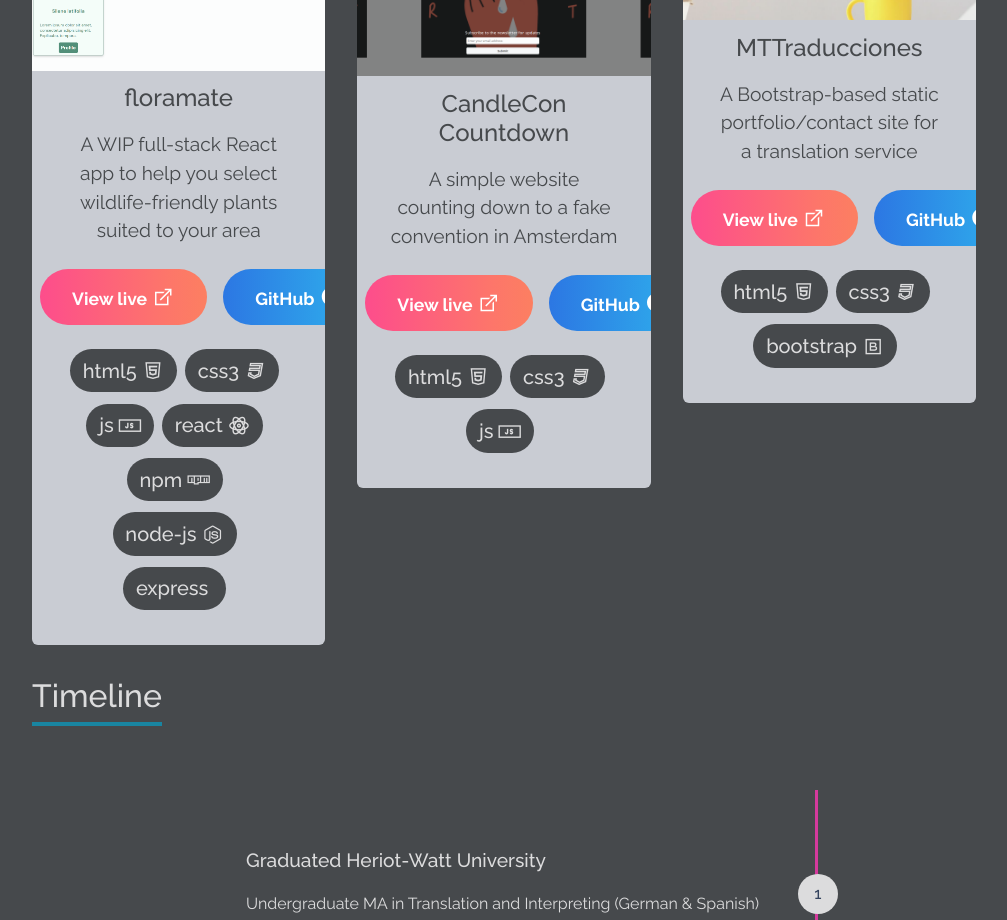
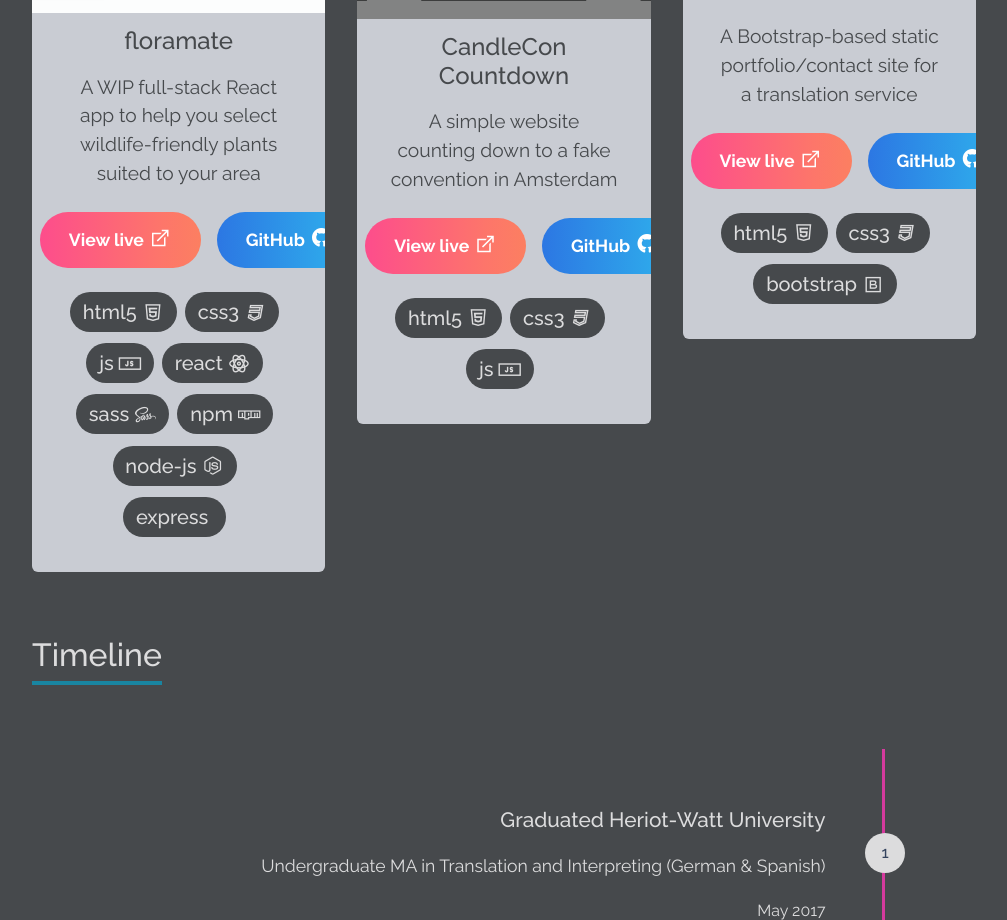
Before and after one commit to ScotDev/Personal-site, a React (Create React App) app: page / in a window 1280 px wide. Shown: the part 1880-2800 px from the top of the page, without its empty margins (136-1143 px from the left). Built offline with nearby package versions, Linux system fonts and the light colour scheme.

Commit message:
Improved timeline

```diff
--- a/public/scss/_portfolio.scss
+++ b/public/scss/_portfolio.scss
@@ -12,7 +12,7 @@ $snow-gradient: linear-gradient(-20deg, #e9defa 0%, #fbfcdb 100%);
   gap: 2rem;
   grid-template-columns: 1fr 1fr 1fr;
   padding: 0 5rem;
-  margin: 0 0 2rem 0;
+  margin: 0 0 4rem 0;
 
   .portfolio-item {
     .card {
@@ -71,6 +71,13 @@ $snow-gradient: linear-gradient(-20deg, #e9defa 0%, #fbfcdb 100%);
         }
       }
 
+      .btn:hover,
+      .btn:focus {
+        box-shadow: 1px 1px 10px $primary-bg;
+        -moz-box-shadow: 1px 1px 10px $primary-bg;
+        -webkit-box-shadow: 1px 1px 10px $primary-bg;
+      }
+
       .card-tags {
         display: flex;
         justify-content: center;
@@ -90,7 +97,7 @@ $snow-gradient: linear-gradient(-20deg, #e9defa 0%, #fbfcdb 100%);
           outline: none;
           border-radius: 30px;
           vertical-align: middle;
-          padding: 0.6rem 0.8rem;
+          padding: 0.5rem 0.8rem;
           // max-width: 20%;
           min-width: fit-content;
           text-align: center;
--- a/public/scss/_showcase.scss
+++ b/public/scss/_showcase.scss
@@ -11,7 +11,7 @@ $primary-gradient: #fd4d8c
   grid-template-columns: 1fr 3fr;
   grid-auto-rows: minmax(250px, 500px);
   padding: 2rem 1rem;
-  margin: 0 0 15rem 0;
+  margin: 0 0 12rem 0;
 
   .showcase-item {
     color: $light-text;
--- a/public/scss/_timeline.scss
+++ b/public/scss/_timeline.scss
@@ -13,6 +13,7 @@ $secondary-gradient: #2c77e3 linear-gradient(90deg, #2c77e3 0, #2fb6ed);
   display: flex;
   flex-direction: column;
   align-items: center;
+  margin: 0 0 4rem 0;
   .timeline-list {
     list-style-type: none;
 
@@ -30,6 +31,7 @@ $secondary-gradient: #2c77e3 linear-gradient(90deg, #2c77e3 0, #2fb6ed);
     li:nth-child(odd) {
       border-right: 3px solid;
       padding-left: 0;
+      text-align: right;
 
       &:before {
         left: 100.5%;
@@ -78,21 +80,29 @@ $secondary-gradient: #2c77e3 linear-gradient(90deg, #2c77e3 0, #2fb6ed);
 
       .timeline-title {
         font-weight: 500;
-        font-size: 1.2rem;
+        font-size: 1.3rem;
         padding: 0 1rem;
       }
       .timeline-text {
-        font-size: 1rem;
+        font-size: 1.1rem;
         padding: 0 1rem;
       }
       .timeline-date {
-        font-size: 0.9rem;
+        font-size: 1rem;
         padding: 0 1rem;
+        margin: 0 0 1.5rem 0;
+      }
+      .btn {
+        padding: 0.7rem 1.5rem;
       }
       .timeline-link {
-        font-size: 0.9rem;
-        margin: 0 1rem;
-        color: $light-text;
+        font-size: 1rem;
+        color: #fff;
+        vertical-align: middle;
+        i {
+          font-size: 1.3rem;
+          vertical-align: middle;
+        }
       }
     }
   }
--- a/public/scss/styles.scss
+++ b/public/scss/styles.scss
@@ -62,7 +62,8 @@ body {
   margin: 0 0.5rem;
   vertical-align: middle;
   font-size: 1.1rem;
-  padding: 1rem 2rem;
+  padding: 0.9rem 1.8rem;
+  line-height: 1.5;
   max-width: 20%;
   min-width: fit-content;
   text-align: center;
--- a/src/App.js
+++ b/src/App.js
@@ -16,7 +16,7 @@ function App() {
           <Showcase></Showcase>
           <div id="portfolio" className="section-heading">Projects</div>
           <Portfolio></Portfolio>
-          <div id="Timeline" className="section-heading">Timeline</div>
+          <div id="timeline" className="section-heading">Timeline</div>
           <Timeline></Timeline>
           <div id="contact" className="section-heading">Contact</div>
           <Contact></Contact>
--- a/src/components/layout/Navbar.js
+++ b/src/components/layout/Navbar.js
@@ -8,7 +8,7 @@ export default function Navbar() {
             <div className="nav-title"><a href="#showcase" alt="Home">ScotDev</a></div>
             <ul className="nav-links">
                 <li><a href="#portfolio">Projects</a></li>
-                <li><a href="#about">About me</a></li>
+                <li><a href="#timeline">About me</a></li>
                 <li><a href="https://github.com/ScotDev" target="_blank" rel="noopener noreferrer">GitHub <i class="lab la-github"></i></a></li>
                 <li><a href="mailto:callum.git@outlook.com" target="_blank" rel="noopener noreferrer"><i className="las la-envelope"></i></a></li>
                 <li><a href="#contact">Contact</a></li>
--- a/src/components/layout/Showcase.js
+++ b/src/components/layout/Showcase.js
@@ -9,7 +9,7 @@ export default function Showcase() {
                 <aside className="profile">
                     <img src={profileImg} alt="Profile"></img>
                     <p>
-                        Lorem ipsum dolor sit amet, consectetur adipiscing elit, sed do eiusmod tempor incididunt ut labore et dolore magna aliqua. Ut enim ad minim veniam, quis nostrud exercitation ullamco laboris nisi ut aliquip ex ea commodo consequat.
+                        Lorem ipsum dolor sit amet, consectetur adipiscing elit, sed do eiusmod tempor incididunt ut labore et dolore magna aliqua. Ut enim ad minim veniam quis nostrud exercitation.
             </p>
                 </aside>
             </div>
--- a/src/site_data.json
+++ b/src/site_data.json
@@ -7,7 +7,7 @@
     "url": "https://www.brcodify.com/",
     "link_alias": "brcodify.com",
     "github_link": "https://github.com/ScotDev/BRCODIFY-REACT",
-    "tech": ["html5", "css3", "js", "react", "npm"]
+    "tech": ["html5", "css3", "js", "react", "sass", "npm"]
   },
   {
     "id": "2",
@@ -17,7 +17,7 @@
     "url": "https://best-used-cars.now.sh/",
     "link_alias": "best-used-cars.now.sh",
     "github_link": "https://github.com/ScotDev/best-used-cars",
-    "tech": ["html5", "css3", "react"]
+    "tech": ["html5", "css3", "react", "sass"]
   },
   {
     "id": "3",
@@ -27,7 +27,7 @@
     "url": "https://www.theweather.xyz/",
     "link_alias": "theweather.xyz",
     "github_link": "https://github.com/ScotDev/simple-react-weather",
-    "tech": ["html5", "css3", "js", "react", "npm"]
+    "tech": ["html5", "css3", "js", "react", "sass", "npm"]
   },
   {
     "id": "4",
@@ -37,7 +37,16 @@
     "url": "https://www.floramate.cc/",
     "link_alias": "floramate.cc",
     "github_link": "https://github.com/ScotDev/app.floramate",
-    "tech": ["html5", "css3", "js", "react", "npm", "node-js", "express"]
+    "tech": [
+      "html5",
+      "css3",
+      "js",
+      "react",
+      "sass",
+      "npm",
+      "node-js",
+      "express"
+    ]
   },
   {
     "id": "5",
--- a/src/timeline_data.json
+++ b/src/timeline_data.json
@@ -3,38 +3,106 @@
     "id": "1",
     "title": "Graduated Heriot-Watt University",
     "text": "Undergraduate MA in Translation and Interpreting (German & Spanish)",
-    "date": "May 2017",
-    "url": "",
-    "link_alias": ""
+    "date": "May 2017"
   },
   {
     "id": "2",
     "title": "Moved to Barcelona",
     "text": "Internship at translation agency",
-    "date": "Aug 2018"
+    "date": "Aug 2017"
   },
   {
     "id": "3",
-    "title": "Became freelancer",
-    "text": "Started gathering clients as a freelance translator and proofreader",
-    "date": "Oct 2018",
-    "url": "",
-    "link_alias": ""
+    "title": "Became a freelance translator",
+    "text": "Started gathering clients and moved back to Edinburgh",
+    "date": "Late 2017"
   },
   {
     "id": "4",
-    "title": "Began learning basic web development",
-    "text": "freeCodeCamp and Udemy courses",
-    "date": "May 2019",
-    "url": "",
-    "link_alias": ""
+    "title": "Started at Vegware",
+    "text": "Customer Service Advisor specialising in European clients",
+    "date": "July 2018"
   },
   {
     "id": "5",
-    "title": "Launched first website",
-    "text": "A redesigned business site",
-    "date": "Jan 2019",
-    "url": "https://www.mttraducciones.com/",
-    "link_alias": "MTTraducciones"
+    "title": "Completed Udemy Course",
+    "text": "Automate the Boring Stuff with Python",
+    "date": "Sep 2018"
+  },
+  {
+    "id": "6",
+    "title": "Completed Udemy Course",
+    "text": "Python Django Dev to Deployment",
+    "date": "Sep 2018"
+  },
+  {
+    "id": "7",
+    "title": "Completed Udemy Course",
+    "text": "Bootstrap 4 From Scratch with 5 Projects",
+    "date": "Sep 2019"
+  },
+  {
+    "id": "8",
+    "title": "Completed Udemy Course",
+    "text": "The Web Developer Bootcamp",
+    "date": "Dec 2019"
+  },
+  {
+    "id": "9",
+    "title": "Launched first public website",
+    "text": "A redesigned business site for a friend's translation service using Bootstrap",
+    "date": "Nov 2019",
+    "url": "https://www.mttraducciones.com/"
+  },
+  {
+    "id": "10",
+    "title": "Completed Udemy Course",
+    "text": "Node.js, Express & Mongo DB Dev to Deployment",
+    "date": "Nov 2019"
+  },
+  {
+    "id": "11",
+    "title": "Moved to Vegware IT department",
+    "text": "New position as IT Support Assistant",
+    "date": "Jan 2020"
+  },
+  {
+    "id": "12",
+    "title": "Built BRCODIFY",
+    "text": "Originally using vanilla JS, rebuilt using React",
+    "date": "March 2020"
+  },
+  {
+    "id": "13",
+    "title": "Completed Udemy Course",
+    "text": "Node.js API Masterclass With Express and MongoDB",
+    "date": "May 2020"
+  },
+  {
+    "id": "14",
+    "title": "Started learning React",
+    "text": "Launched flormate.cc as a full stack learning project with Node.js and Express.js",
+    "date": "May 2020",
+    "url": "https://www.floramate.cc/"
+  },
+  {
+    "id": "15",
+    "title": "Launched theweather.xyz",
+    "text": "Learned about class-based state and API consumption in React",
+    "date": "May 2020",
+    "url": "https://www.theweather.xyz/"
+  },
+  {
+    "id": "16",
+    "title": "Built Best Used Cars",
+    "text": "Improved frontend skills, specifically CSS grid and flexbox",
+    "date": "June 2020",
+    "url": "https://best-used-cars.now.sh/"
+  },
+  {
+    "id": "78",
+    "title": "Created this website",
+    "text": "Practicing React, CSS and Sass",
+    "date": "June 2020"
   }
 ]
```
Also changed, not shown: public/scss/_contact.scss (+12 -4 lines), src/styles.min.css.
